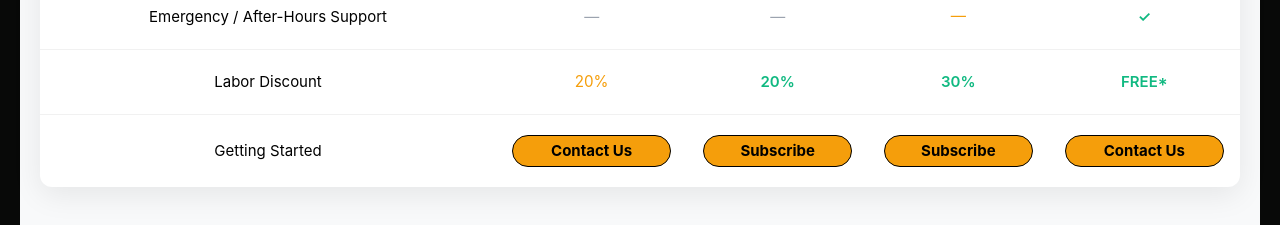
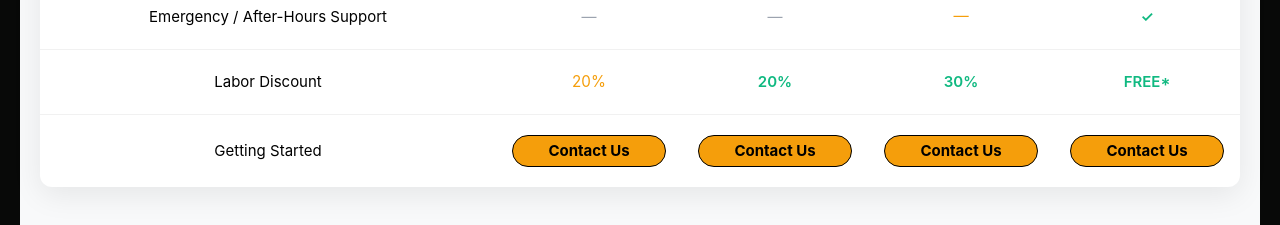
Before and after one commit to DurbanD/Warden-Technology-Website, a Vue app: page / in a window 1280 px wide. Shown: the part 4440-4665 px from the top of the page. Built offline with nearby package versions, Linux system fonts and the light colour scheme.

Commit message:
Changed all tiers to contact-only

```diff
--- a/src/components/ui/PricingCards.vue
+++ b/src/components/ui/PricingCards.vue
@@ -15,7 +15,7 @@
           <div class="price">{{ shieldHomePrice }}</div>
         </div>
         <ShieldFeatures />
-        <button class="cta-button"><a href="https://buy.stripe.com/aFafZjeAg4YN3Oz1A6dEs01" class="soft-outline">Subscribe</a></button>
+        <button class="cta-button"><a href="/#contact" class="soft-outline">Contact Us</a></button>
       </div>
 
       <div class="pricing-card popular">
@@ -25,7 +25,7 @@
           <div class="price">{{ citadelHomePrice }}</div>
         </div>
         <CitadelFeatures />
-        <button class="cta-button"><a href="https://buy.stripe.com/00w3cx3VC2QF84P5QmdEs00" class="soft-outline">Subscribe</a></button>
+        <button class="cta-button"><a href="/#contact" class="soft-outline">Contact Us</a></button>
       </div>
 
       <div class="pricing-card">
--- a/src/components/ui/PricingTable.vue
+++ b/src/components/ui/PricingTable.vue
@@ -91,12 +91,14 @@
                 <td class="feature-label">Getting Started</td>
                 <td class="no"><router-link to="#contact" class="contact-link">Contact Us</router-link></td>
                 <td class="yes">
-                    <a v-if="planType === 'home'" href="https://buy.stripe.com/aFafZjeAg4YN3Oz1A6dEs01" class="subscribe-link">Subscribe</a>
-                    <router-link v-if="planType === 'business'" to="#contact" class="contact-link">Contact Us</router-link>
+                  <router-link to="#contact" class="contact-link">Contact Us</router-link>
+                    <!-- <a v-if="planType === 'home'" href="https://buy.stripe.com/aFafZjeAg4YN3Oz1A6dEs01" class="subscribe-link">Subscribe</a> -->
+                    <!-- <router-link v-if="planType === 'business'" to="#contact" class="contact-link">Contact Us</router-link> -->
                 </td>
                 <td class="yes">
-                    <a v-if="planType === 'home'" href="https://buy.stripe.com/00w3cx3VC2QF84P5QmdEs00" class="subscribe-link">Subscribe</a>
-                    <router-link v-if="planType === 'business'" to="#contact" class="contact-link">Contact Us</router-link>
+                  <router-link to="#contact" class="contact-link">Contact Us</router-link>
+                    <!-- <a v-if="planType === 'home'" href="https://buy.stripe.com/00w3cx3VC2QF84P5QmdEs00" class="subscribe-link">Subscribe</a> -->
+                    <!-- <router-link v-if="planType === 'business'" to="#contact" class="contact-link">Contact Us</router-link> -->
                 </td>
                 <td class="yes">
                     <router-link to="#contact" class="contact-link">Contact Us</router-link>
```
